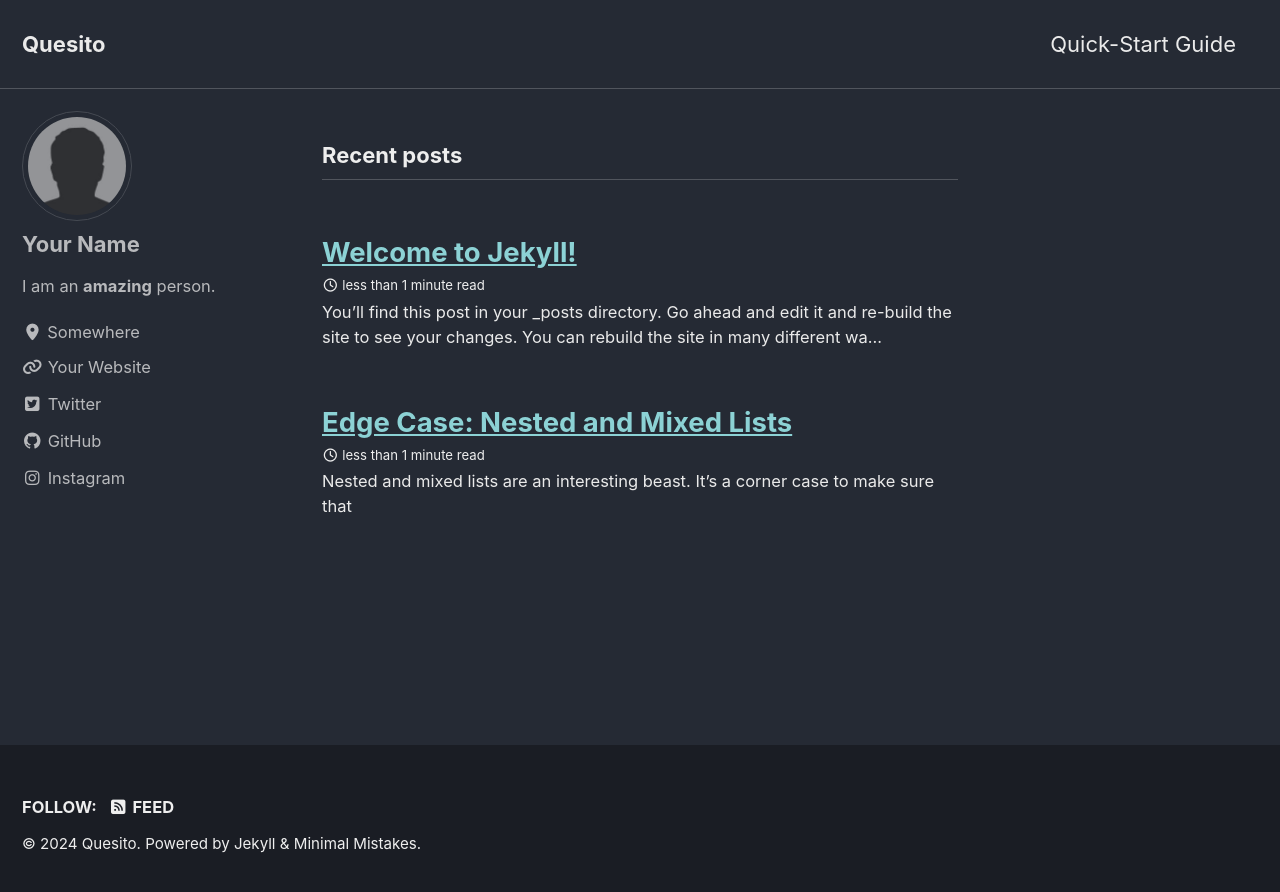
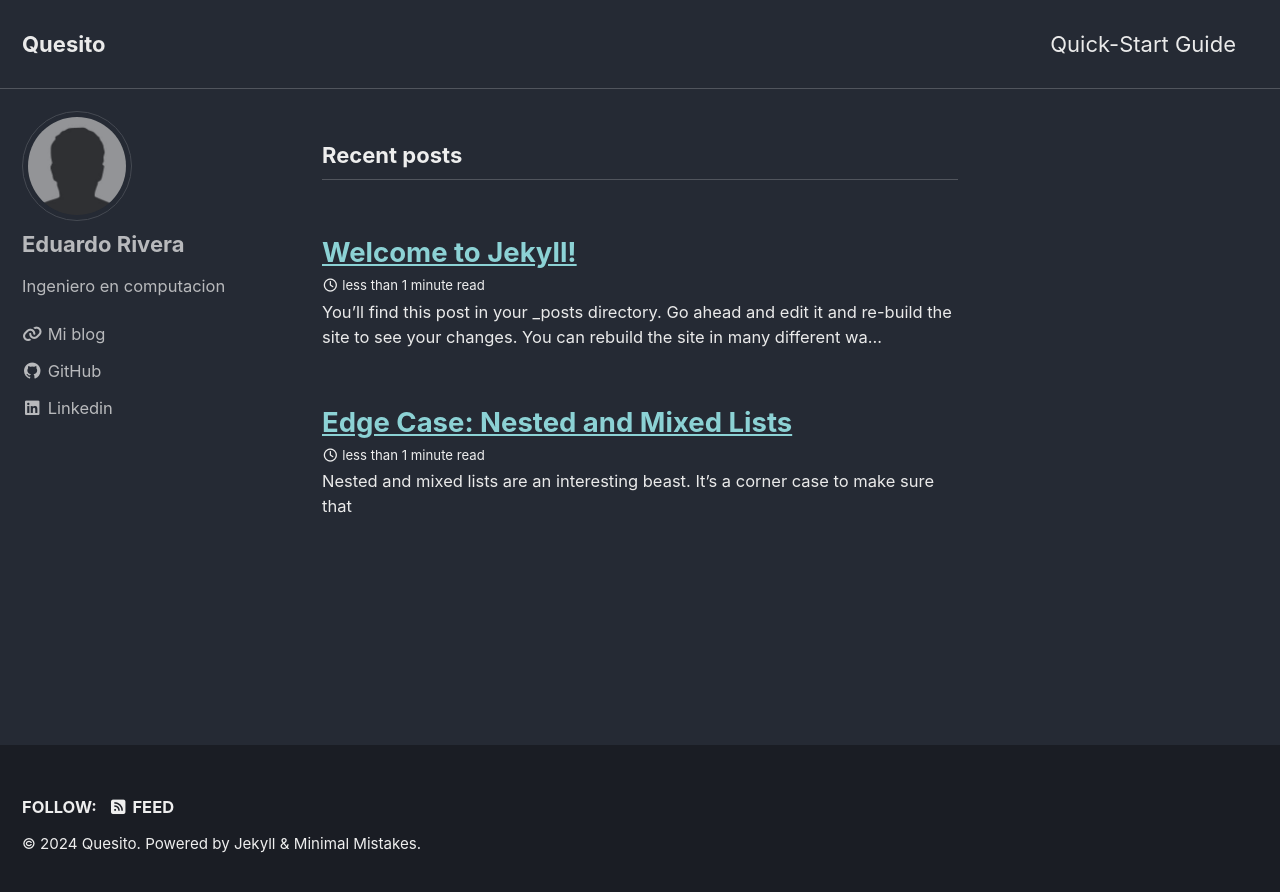
Before and after one commit to Eduardo99RP/Eduardo99RP.github.io, a Jekyll site: the page built from index.markdown, in a window 1280 px wide. Shown: the top 892 px of the page. Built offline with Jekyll 4.4.1, drawn with Linux system fonts in a browser that asks for light colours; cached includes are drawn as plain includes.

Commit message:
update_config

```diff
--- a/_config.yml
+++ b/_config.yml
@@ -113,23 +113,19 @@ analytics:
 
 # Site Author
 author:
-  name             : "Your Name"
+  name             : "Eduardo Rivera"
   avatar           : "/assets/images/bio-photo.jpg"
-  bio              : "I am an **amazing** person."
-  location         : "Somewhere"
+  bio              : "Ingeniero en computacion "
   links:
-    - label: "Your Website"
+    - label: "Mi blog"
       icon: "fas fa-fw fa-link"
-      url: "https://your-site.com"
-    - label: "Twitter"
-      icon: "fab fa-fw fa-twitter-square"
-      url: "https://twitter.com/"
+      url: "https://eduardo99rp.github.io/"
     - label: "GitHub"
       icon: "fab fa-fw fa-github"
-      url: "https://github.com/"
-    - label: "Instagram"
-      icon: "fab fa-fw fa-instagram"
-      url: "https://instagram.com/"
+      url: "https://github.com/Eduardo99RP"
+    - label: "Linkedin"
+      icon: "fab fa-fw fa-linkedin"
+      url: "https://www.linkedin.com/in/juan-eduardo-rivera-p%C3%A9rez-a76909226/"
 
 
 # Site Footer
```
